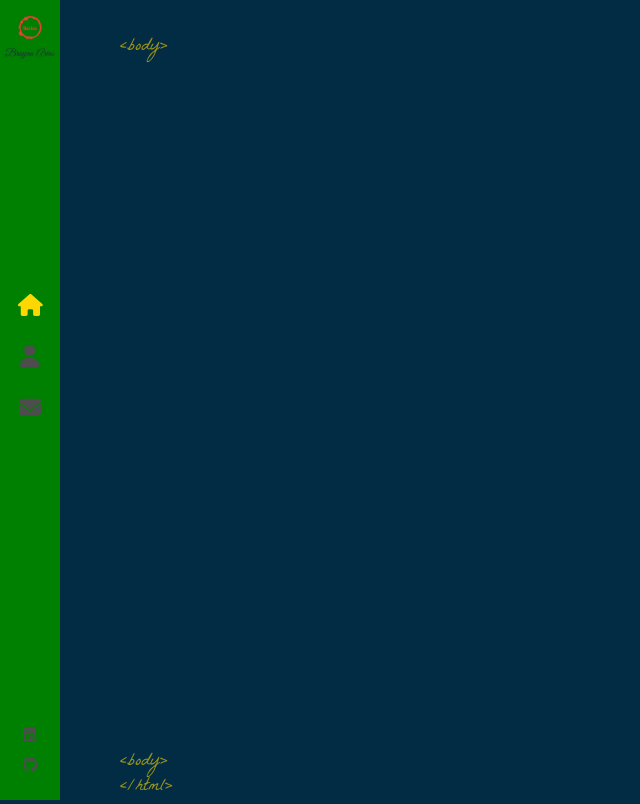
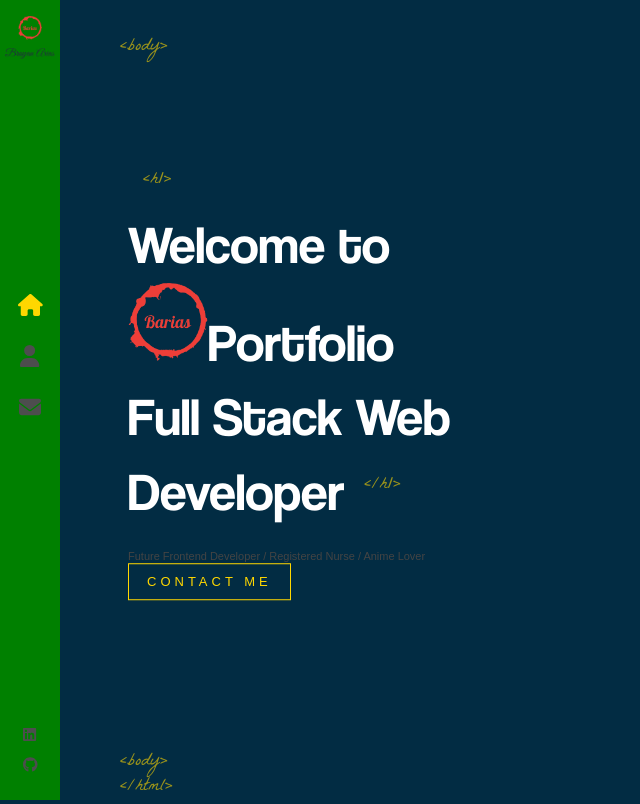
Before and after one commit to belcross17/Barias-react-portfolio, a React (Create React App) app: page / in a window 1280 px wide. Shown: the whole page, without its empty margins (0-640 px from the left). Built offline with nearby package versions, Linux system fonts and the light colour scheme.

Commit message:
added title to website

```diff
--- a/src/App.js
+++ b/src/App.js
@@ -1,13 +1,16 @@
 import './App.scss';
 import { Routes, Route } from 'react-router-dom'
 import Layout from './components/Layout';
+import Home from './components/Home';
 
 
 function App() {
   return (
     <>
     <Routes>
-      <Route path="/" element={<Layout />} />
+      <Route path="/" element={<Layout />}>
+        <Route index element={<Home />} />
+      </Route>
     </Routes>
     </>
   );
--- a/src/App.scss
+++ b/src/App.scss
@@ -54,7 +54,7 @@
 
 @font-face {
   font-family: 'Coolvetica';
-  src: url('./assets/fonts/CoolveticaRg-Regular.woff2') format('woff2');
+  src: url('./assets/fonts//CoolveticaRg-Regular.woff2') format('woff2');
 }
 
 input,
--- /dev/null
+++ b/src/components/Home/index.js
@@ -0,0 +1,24 @@
+import { Link } from 'react-router-dom'
+import LogoTitle  from '../../assets/images/logo-b.png'
+import './index.scss'
+
+const Home = () => {
+
+
+    return(
+        <div className="container home-page">
+            <div className="text-zone">
+                <h1> Welcome to <br />
+                <img src={LogoTitle} alt="developer" />
+                Portfolio
+                <br />
+                Full Stack Web Developer
+                </h1>
+                <h2> Future Frontend Developer / Registered Nurse / Anime Lover</h2>
+                <Link to="/contact" className="flat-button">CONTACT ME</Link>
+            </div>
+        </div>
+    );
+}
+
+export default Home;
--- /dev/null
+++ b/src/components/Home/index.scss
@@ -0,0 +1,69 @@
+.home-page {
+    .text-zone {
+        position: absolute;
+        left: 10%;
+        top: 50%;
+        transform:  translateY(-50%);
+        width: 40%;
+        max-height: 90%;
+    }
+    h1 {
+        color: white;
+        font-size: 53px;
+        margin: 0;
+        font-family: 'Coolvetica';
+        font-weight: 400;
+
+        &::before {
+            content: '<h1>';
+            font-family: 'La Belle Aurore';
+            color: #ffd700;
+            font-size: 18px;
+            position: absolute;
+            margin-top: -40px;
+            left: 15px;
+            opacity: 0.6;
+        }
+
+        &::after {
+            content: '</h1>';
+            font-family: 'La Belle Aurore';
+            color: #ffd700;
+            font-size: 18px;
+            position: absolute;
+            margin-top: 18px;
+            margin-left: 20px;
+            animation: fadeIn 1s 1.7s backwards;
+            opacity: 0.6;
+        }
+
+        img {
+            width: 80px;
+            opacity: 0;
+            height: auto;
+            animation: rotateIn 1s linear both;
+            animation-delay: 1.4s;
+        }
+    }
+
+    h2 {
+        color: 8d8d8d;
+        margin-top: 20px;
+        font-weight: 400;
+        font-family: sans-serif;
+        font-size: 11px;
+        list-style: 3px;
+        animation: fadeIn 1s 1.8s backwards;
+    }
+
+    .flat-button {
+        color: #ffd700;
+        font-size: 13px;
+        font-weight: 400;
+        letter-spacing: 4px;
+        font-family: sans-serif;
+        text-decoration: none;
+        padding: 10px 18px;
+        border: 1px solid;
+    }
+}
--- a/src/components/Layout/index.scss
+++ b/src/components/Layout/index.scss
@@ -22,3 +22,18 @@
 .bottm-tag-html {
     margin-left: -20px;
 }
+
+.container {
+    width: 100%;
+    will-change: contents;
+    height: 90%;
+    min-height: 566px;
+    position: absolute;
+    opacity: 0;
+    top: 5%;
+    margin: 0 auto;
+    z-index: 1;
+    transform-style: preserve-3d;
+    animation: fadeIn 1s forwards;
+    animation-delay: 1s;
+}
```
